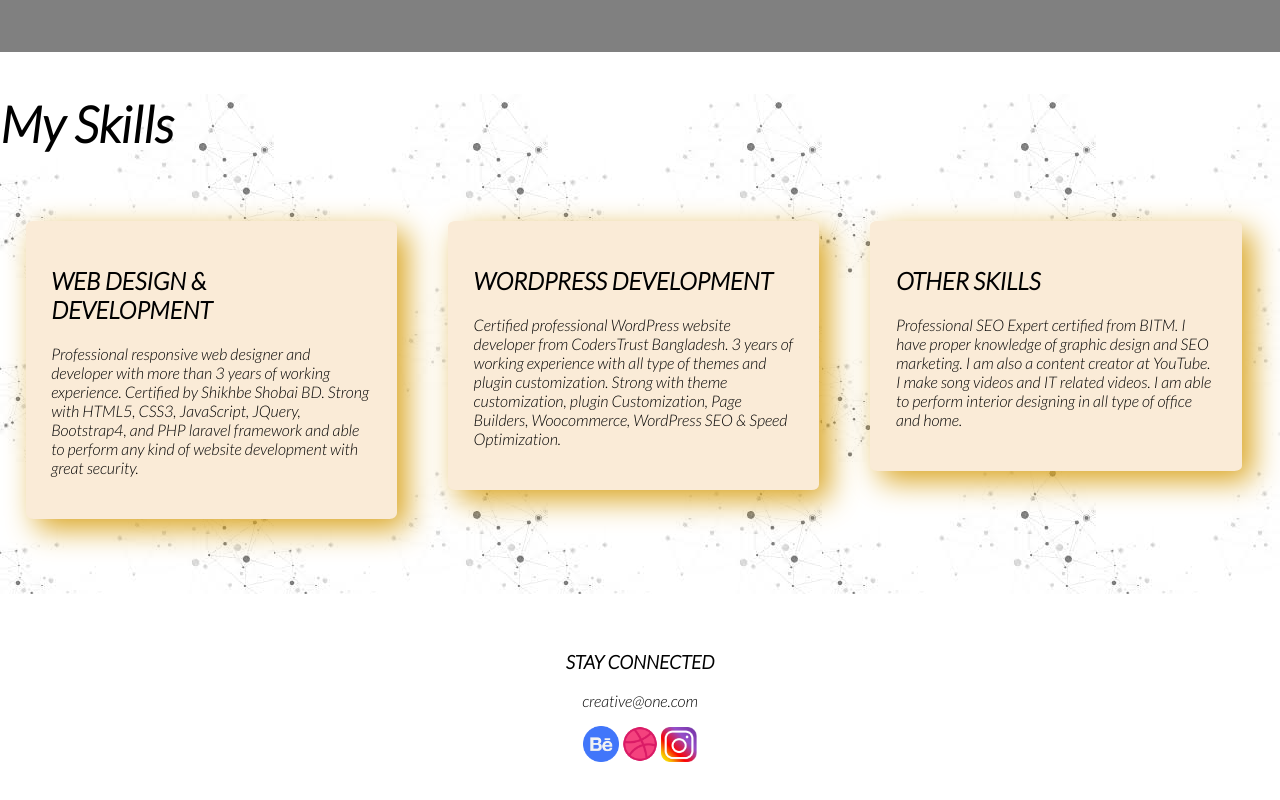
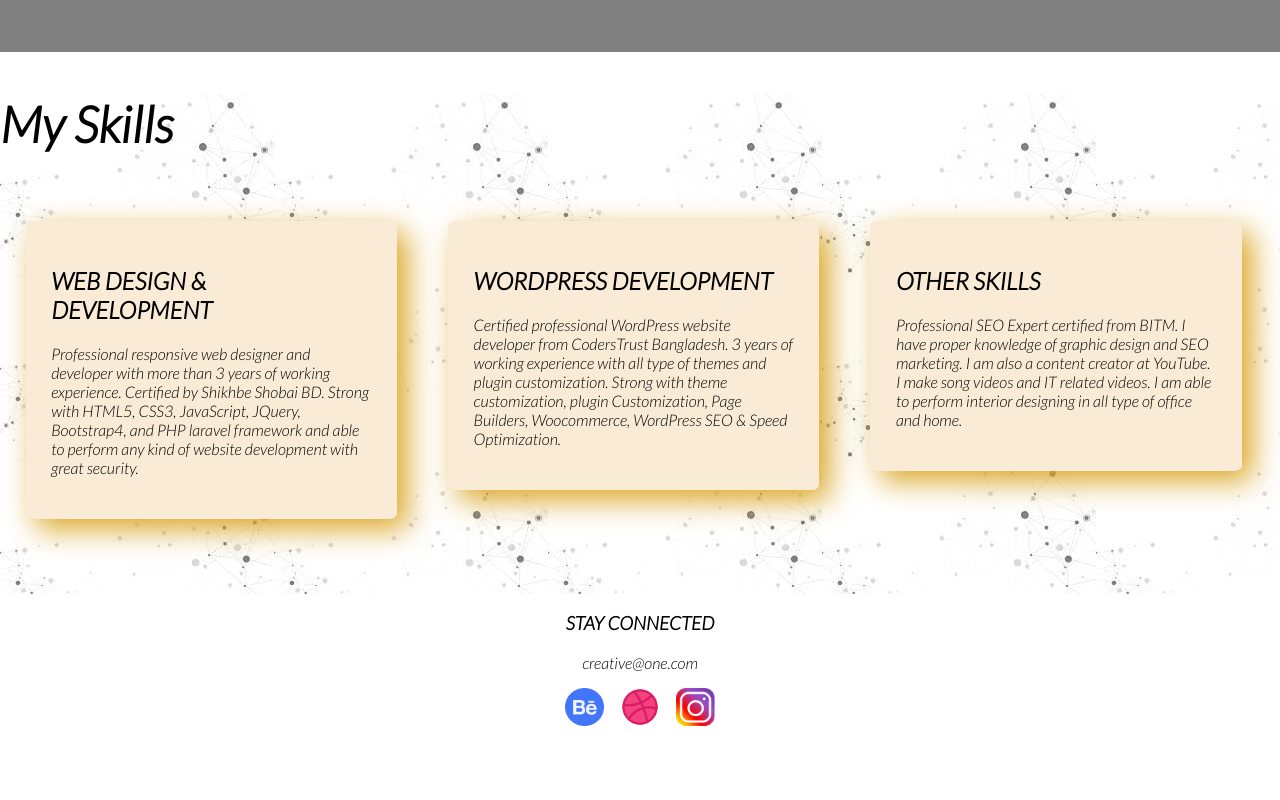
Before and after one commit to abdullaalmaruf763797/Personal-website, a plain HTML site: page index.html in a window 1280 px wide. Shown: the part 1648-2448 px from the top of the page. After the commit the page ends 2377 px from the top, so only its background shows below. Drawn offline with Linux system fonts and the light colour scheme.

Commit message:
up-fotter

```diff
--- a/style.css
+++ b/style.css
@@ -68,7 +68,9 @@ section{
 }
 footer{
     text-align: center;
-    padding: 3%;
+}
+footer a{
+    padding: 0px 7px;
 }
 footer img{
     width: 3%;
```
